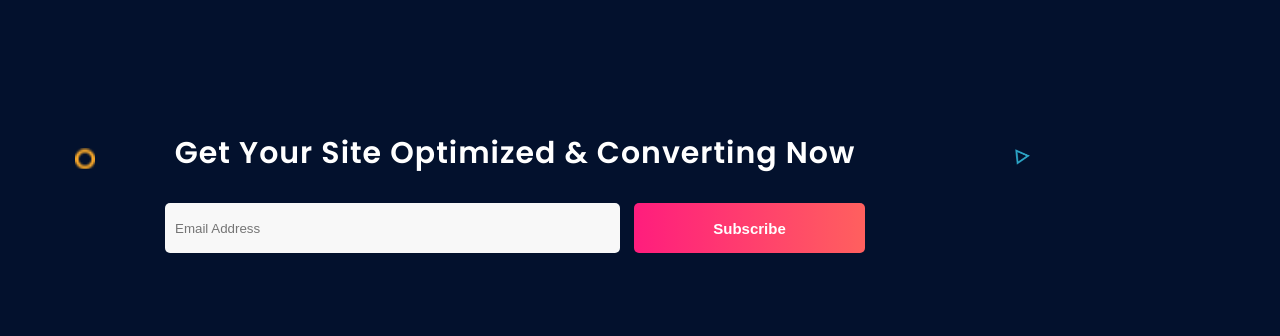
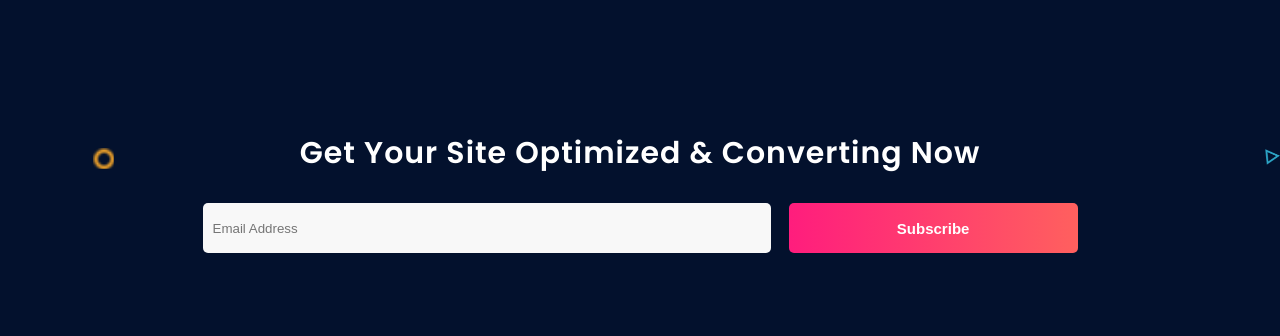
Before and after one commit to FelixPereira/uvo-clone, a plain HTML site: page index.html in a window 1280 px wide. Shown: the part 4820-5156 px from the top of the page. Drawn offline with Linux system fonts and the light colour scheme.

Commit message:
Changes at home page

```diff
--- a/css/responsive.css
+++ b/css/responsive.css
@@ -847,6 +847,7 @@
 
     .footer_section-form{
         display: flex;
+        justify-content: center;
     }
 
     .footer_float-img-container{
@@ -1075,8 +1076,7 @@
     /* Section footer desktop star */
 
     .footer_section-form{
-        width: 80%;
-        text-align: center;
+
     }
 
     /* Section footer desktop end */
```
